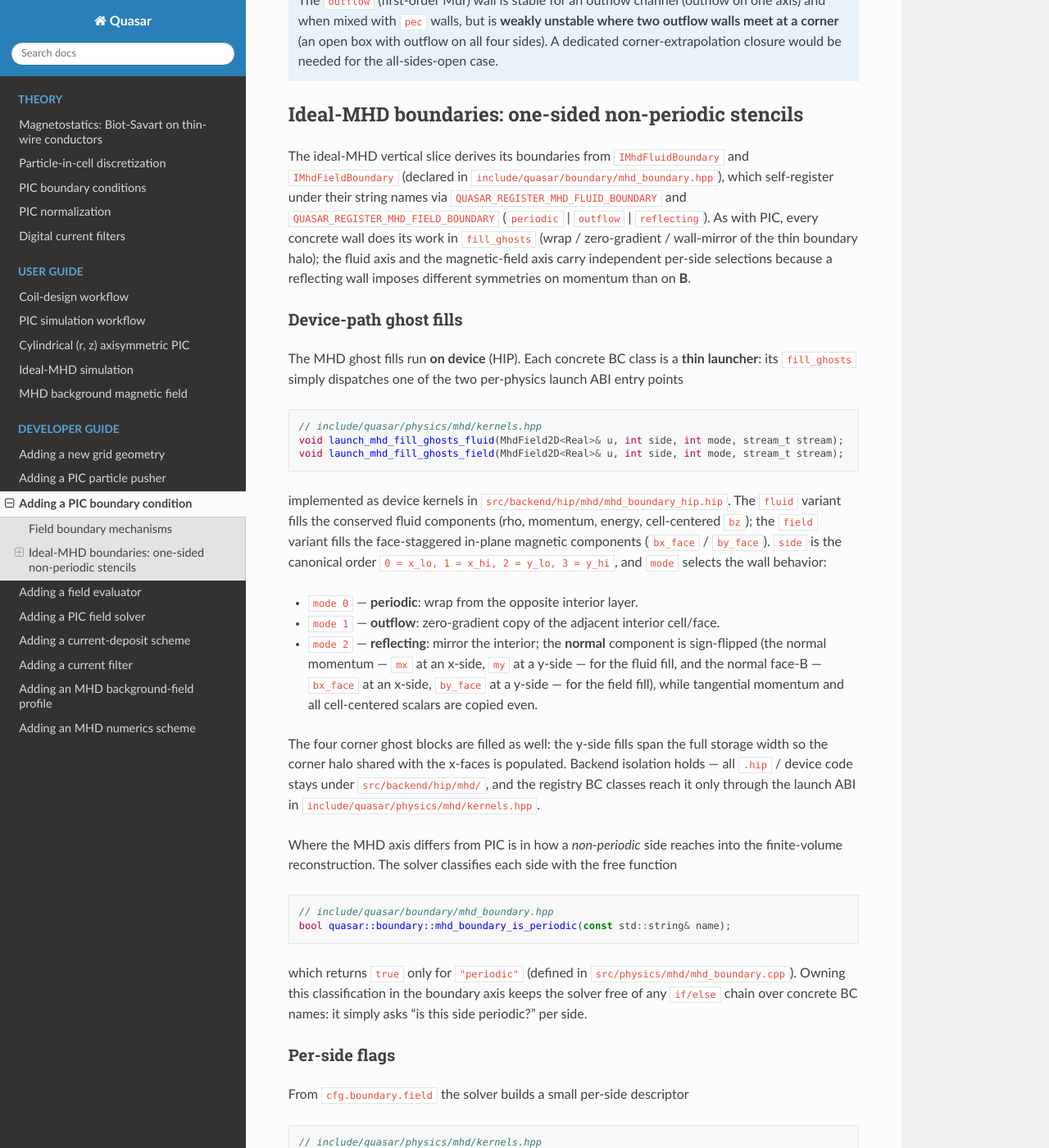
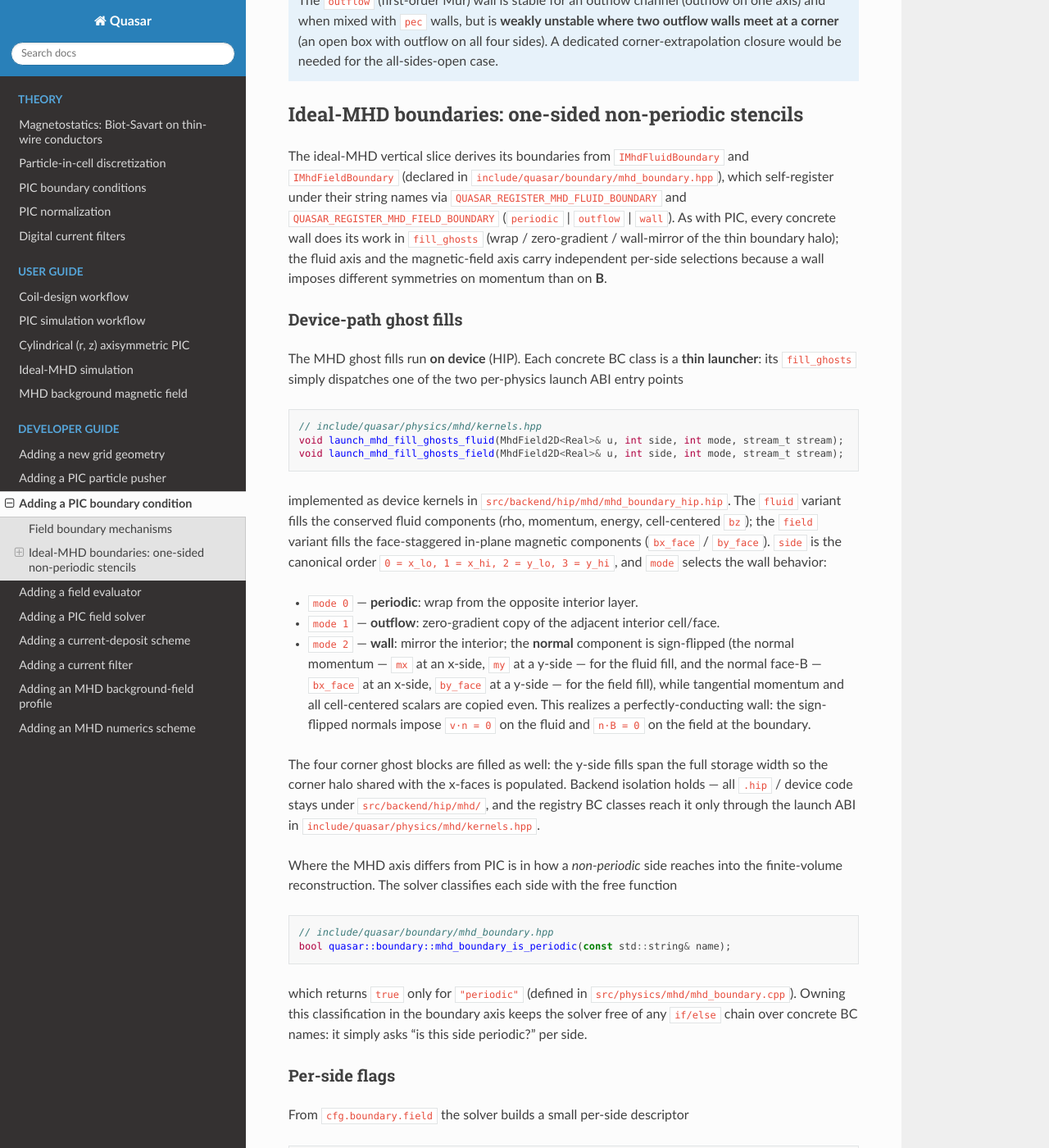
Before and after one commit to abchoudh-amd/quasar, a Sphinx documentation site: the page built from docs/dev-guide/adding_a_boundary.rst, in a window 1280 px wide and 1400 px high, scrolled down 762 px. Shown: the whole window at 82% size. Built offline with Sphinx 7.4.7 and the Read the Docs theme 3.1.0, drawn with Linux system fonts in a browser that asks for light colours; some of the changed text lies outside the part shown.

Commit message:
feat(mhd): add perfectly-conducting wall boundary (n·B=0/v·n=0), remove reflecting
Rename the ideal-MHD "reflecting" boundary to "wall", a perfectly-conducting
wall imposing n·B=0 on the magnetic field and v·n=0 on the fluid (per-side,
independent fluid/field selection). The device-kernel parity is unchanged
(mode code 2 reused; sign math untouched), so periodic/outflow/wall device
behavior is bit-identical. The "reflecting" name is removed from the registry
and is now rejected at deck validation; decks must select "wall".

Co-Authored-By: Claude Opus 4 (1M context) <noreply@anthropic.com>

```diff
--- a/docs/dev-guide/adding_a_boundary.rst
+++ b/docs/dev-guide/adding_a_boundary.rst
@@ -41,11 +41,11 @@ Ideal-MHD boundaries: one-sided non-periodic stencils
 The ideal-MHD vertical slice derives its boundaries from ``IMhdFluidBoundary``
 and ``IMhdFieldBoundary`` (declared in ``include/quasar/boundary/mhd_boundary.hpp``),
 which self-register under their string names via ``QUASAR_REGISTER_MHD_FLUID_BOUNDARY``
-and ``QUASAR_REGISTER_MHD_FIELD_BOUNDARY`` (``periodic`` | ``outflow`` | ``reflecting``).
+and ``QUASAR_REGISTER_MHD_FIELD_BOUNDARY`` (``periodic`` | ``outflow`` | ``wall``).
 As with PIC, every concrete wall does its work in ``fill_ghosts`` (wrap /
 zero-gradient / wall-mirror of the thin boundary halo); the fluid axis and the
-magnetic-field axis carry independent per-side selections because a reflecting
-wall imposes different symmetries on momentum than on **B**.
+magnetic-field axis carry independent per-side selections because a wall
+imposes different symmetries on momentum than on **B**.
 
 Device-path ghost fills
 ~~~~~~~~~~~~~~~~~~~~~~~~~
@@ -69,11 +69,13 @@ the wall behavior:
 
 * ``mode 0`` — **periodic**: wrap from the opposite interior layer.
 * ``mode 1`` — **outflow**: zero-gradient copy of the adjacent interior cell/face.
-* ``mode 2`` — **reflecting**: mirror the interior; the **normal** component is
+* ``mode 2`` — **wall**: mirror the interior; the **normal** component is
   sign-flipped (the normal momentum — ``mx`` at an x-side, ``my`` at a y-side —
   for the fluid fill, and the normal face-B — ``bx_face`` at an x-side,
   ``by_face`` at a y-side — for the field fill), while tangential momentum and
-  all cell-centered scalars are copied even.
+  all cell-centered scalars are copied even. This realizes a
+  perfectly-conducting wall: the sign-flipped normals impose ``v·n = 0`` on the
+  fluid and ``n·B = 0`` on the field at the boundary.
 
 The four corner ghost blocks are filled as well: the y-side fills span the full
 storage width so the corner halo shared with the x-faces is populated. Backend
@@ -116,7 +118,7 @@ all-periodic fast path and is bit-identical to the pre-flags behavior.
 The one-sided mechanism
 ~~~~~~~~~~~~~~~~~~~~~~~~~
 
-At a **non-periodic** side (``outflow`` / ``reflecting``), the boundary-face
+At a **non-periodic** side (``outflow`` / ``wall``), the boundary-face
 reconstruction switches to an **interior-biased one-sided slope**: it drops its
 dependence on the ghost *gradient* near the edge while **still reading the filled
 ghost value** that supplies the wall closure. A **periodic** side keeps the
@@ -125,7 +127,7 @@ two-sided stencil and wraps through the ghosts, exactly as before.
 .. important::
 
    The ghost layers are **still filled and still read** — ``fill_ghosts`` is not
-   disabled at a non-periodic side. The reflecting / outflow wall closure
+   disabled at a non-periodic side. The wall / outflow closure
    continues to come from the mirrored / zero-gradient ghost **values**. The
    one-sided change removes only the dependence on the ghost **gradient** in the
    slope used at the edge interface, replacing the two-sided central slope with
```
Also changed, not shown: CHANGELOG.md (+12 -3 lines), 11 other files.
